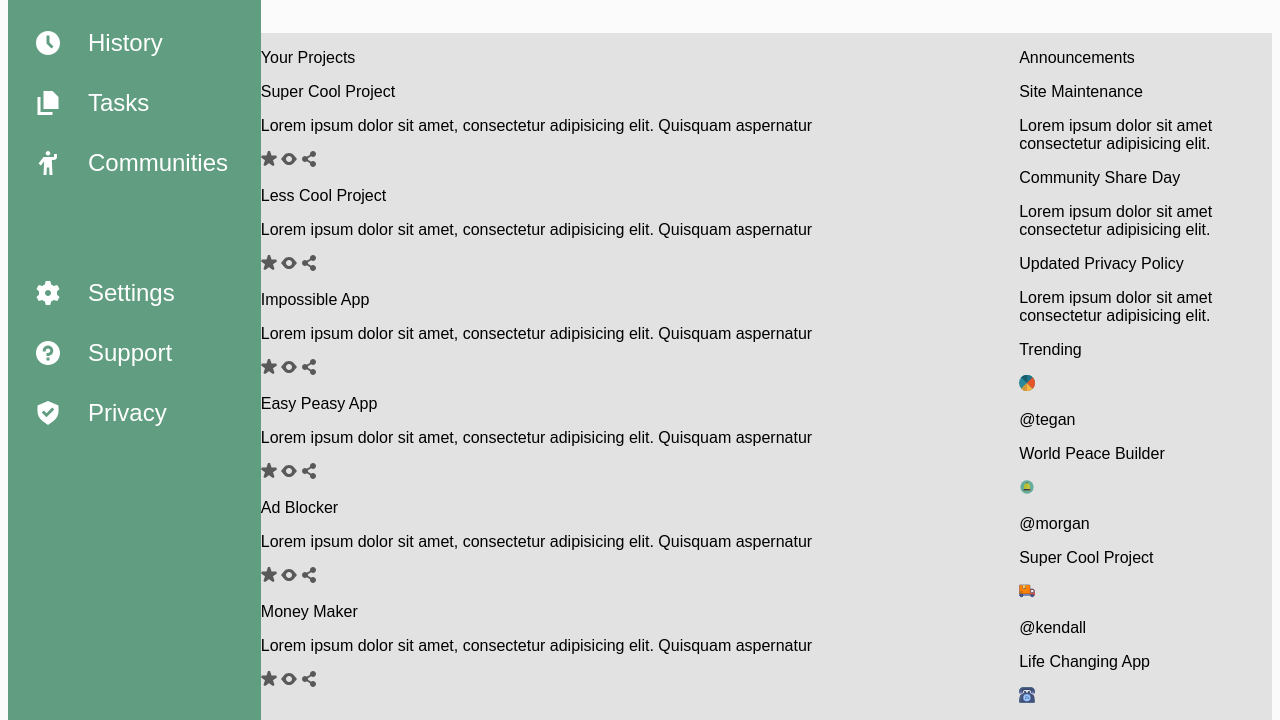
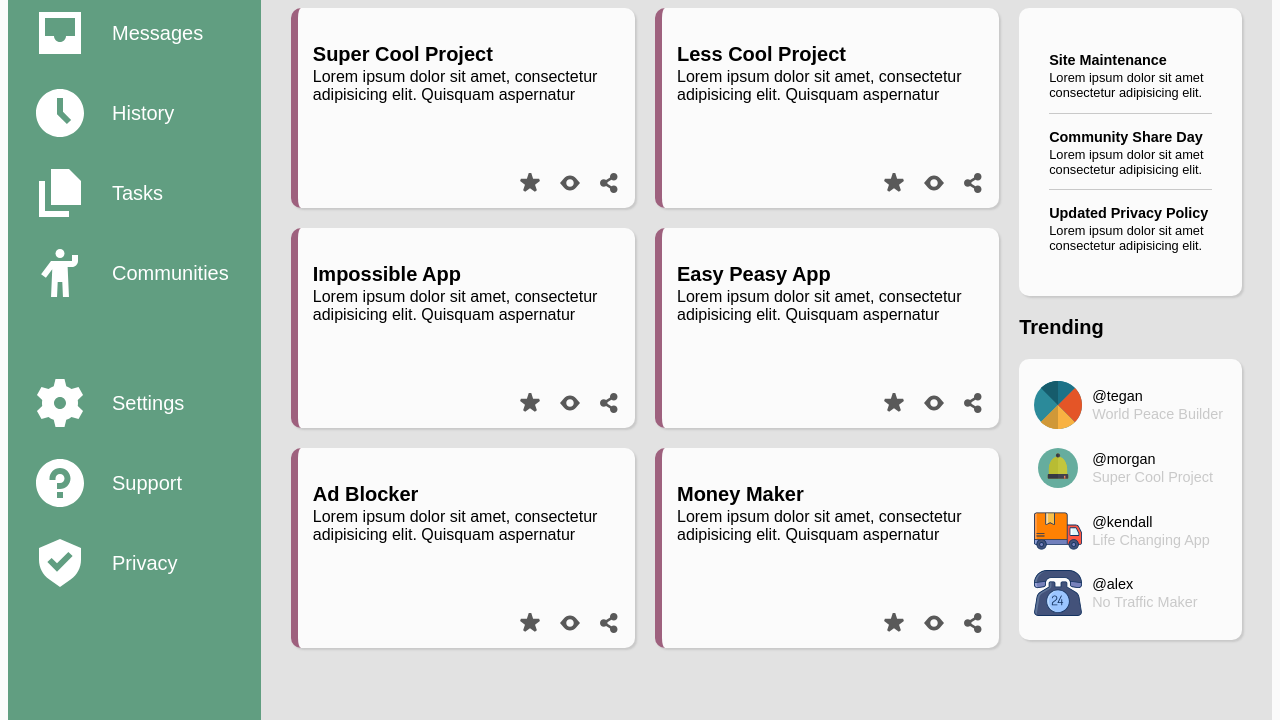
Before and after one commit to mattcastoro/admin-dashboard, a plain HTML site: page index.html in a window 1280 px wide. Shown: the part 305-1025 px from the top of the page. Drawn offline with Linux system fonts and the light colour scheme.

Commit message:
Style Main Section
Style and layout main section project cards, annoucements, and
trending content.

```diff
--- a/index.html
+++ b/index.html
@@ -93,8 +93,10 @@
             <p class="projects-title">Your Projects</p>
             <div class="projects-cards">
                 <div class="card">
+                    <div class="card-details">
                         <p class="card-title">Super Cool Project</p>
                         <p class="card-body">Lorem ipsum dolor sit amet, consectetur adipisicing elit. Quisquam aspernatur</p>
+                    </div>
                     <div class="card-icons">
                         <img src="images/star-icon.svg" alt="star icon">
                         <img src="images/eye-icon.svg" alt="eye icon">
@@ -102,8 +104,10 @@
                     </div>
                 </div>
                 <div class="card">
+                    <div class="card-details">
                         <p class="card-title">Less Cool Project</p>
                         <p class="card-body">Lorem ipsum dolor sit amet, consectetur adipisicing elit. Quisquam aspernatur</p>
+                    </div>
                     <div class="card-icons">
                         <img src="images/star-icon.svg" alt="star icon">
                         <img src="images/eye-icon.svg" alt="eye icon">
@@ -111,8 +115,10 @@
                     </div>
                 </div>
                 <div class="card">
+                    <div class="card-details">
                         <p class="card-title">Impossible App</p>
                         <p class="card-body">Lorem ipsum dolor sit amet, consectetur adipisicing elit. Quisquam aspernatur</p>
+                    </div>
                     <div class="card-icons">
                         <img src="images/star-icon.svg" alt="star icon">
                         <img src="images/eye-icon.svg" alt="eye icon">
@@ -120,8 +126,10 @@
                     </div>
                 </div>
                 <div class="card">
+                    <div class="card-details">
                         <p class="card-title">Easy Peasy App</p>
                         <p class="card-body">Lorem ipsum dolor sit amet, consectetur adipisicing elit. Quisquam aspernatur</p>
+                    </div>
                     <div class="card-icons">
                         <img src="images/star-icon.svg" alt="star icon">
                         <img src="images/eye-icon.svg" alt="eye icon">
@@ -129,8 +137,10 @@
                     </div>
                 </div>
                 <div class="card">
+                    <div class="card-details">
                         <p class="card-title">Ad Blocker</p>
                         <p class="card-body">Lorem ipsum dolor sit amet, consectetur adipisicing elit. Quisquam aspernatur</p>
+                    </div>
                     <div class="card-icons">
                         <img src="images/star-icon.svg" alt="star icon">
                         <img src="images/eye-icon.svg" alt="eye icon">
@@ -138,8 +148,10 @@
                     </div>
                 </div>
                 <div class="card">
+                    <div class="card-details">
                         <p class="card-title">Money Maker</p>
                         <p class="card-body">Lorem ipsum dolor sit amet, consectetur adipisicing elit. Quisquam aspernatur</p>
+                    </div>
                     <div class="card-icons">
                         <img src="images/star-icon.svg" alt="star icon">
                         <img src="images/eye-icon.svg" alt="eye icon">
@@ -160,7 +172,7 @@
                         <p class="title">Community Share Day</p>
                         <p class="body">Lorem ipsum dolor sit amet consectetur adipisicing elit.</p>
                     </li>
-                    <li>
+                    <li id="last-list-item">
                         <p class="title">Updated Privacy Policy</p>
                         <p class="body">Lorem ipsum dolor sit amet consectetur adipisicing elit.</p>
                     </li>
--- a/styles.css
+++ b/styles.css
@@ -1,8 +1,17 @@
 body {
-    height: 50vh;
     background-color: #FBFBFB;
     font-family: Arial, Helvetica, sans-serif;
     font-size: 16px;
+    margin: 5;
+}
+
+li {
+    list-style: none;
+}
+
+ul {
+    padding: 0;
+    margin: 0;
 }
 
 .sidebar img,
@@ -27,7 +36,7 @@ body {
     grid-template-columns: 2fr 1fr;
     grid-auto-flow: column;
     align-items: center;
-    padding: 50px;
+    padding: 10px 50px;
 }
 
 .search,
@@ -105,7 +114,7 @@ button:hover {
     color: #ffffff;
     background-color: #619E81;
     display: grid;
-    grid-template-rows: 100px 400px 250px;
+    grid-template-rows: 100px 500px 400px;
     align-content: start;
     justify-content: start;
     gap: 30px;
@@ -136,7 +145,7 @@ button:hover {
 
 .dashboard-middle-list .list-text,
 .dashboard-bottom-list .list-text {
-    font-size: 1.5em;
+    font-size: 1.25em;
     padding-left: 12px;
 }
 
@@ -147,13 +156,107 @@ button:hover {
     display: grid;
     grid-auto-flow: column;
     grid-template-columns: 3fr 1fr;
+    padding: 20px;
 }
 
-li {
-    list-style: none;
+.projects,
+.announcements-trending {
+    padding: 10px;
 }
 
-ul {
-    padding: 0;
-    margin: 0;
+.projects-cards {
+    display: grid;
+    grid-template: 200px 200px 200px / 1fr 1fr;
+    gap: 20px;
 }
+
+.card-icons {
+    display: grid;
+    grid-auto-flow: column;
+    justify-content: end;
+    align-content: end;
+    gap: 20px;
+}
+
+img[src="images/star-icon.svg"],
+img[src="images/eye-icon.svg"],
+img[src="images/share-icon.svg"] {
+    height: 1.25em;
+}
+
+.card,
+.announcements-list,
+.trending-list {
+    background-color: #FBFBFB;
+    border-radius: 10px;
+    box-shadow: 2px 2px 2px #C9C9C9;
+    padding: 15px;
+}
+
+.card {
+    border-left: 7px solid #9E617E;
+    display: grid;
+}
+
+.card-title {
+    font-size: 1.25em;
+    font-weight: 600;
+    margin-bottom: 2px;
+}
+
+.card-body {
+    margin-top: 2px;
+}
+
+.projects-title,
+.announcements-title,
+.trending-title {
+    font-size: 1.25em;
+    font-weight: 600;
+}
+
+.announcements-list {
+    padding: 30px;
+}
+
+#last-list-item {
+    border-bottom: 0 solid #C9C9C9;
+}
+
+.announcements-list li {
+    border-bottom: 1px solid #C9C9C9;
+}
+
+.announcements-list .title {
+    font-weight: 600;
+    font-size: .9em;
+    margin-bottom: 2px;
+}
+
+.announcements-list .body {
+    font-size: .8em;
+    margin-top: 2px;
+}
+
+.trending-list .item {
+    display: flex;
+    align-items: center;
+    gap: 10px;
+}
+
+.item img {
+    height: 3em;
+}
+
+.handle-project {
+    font-size: .9em;
+}
+
+.handle {
+    margin-bottom: 2px;
+}
+
+.project {
+    color: #C9C9C9;
+    margin-top: 2px;
+}
```
Also changed, not shown: 1 other file. Lines whose indentation alone changed are shown as unchanged.
